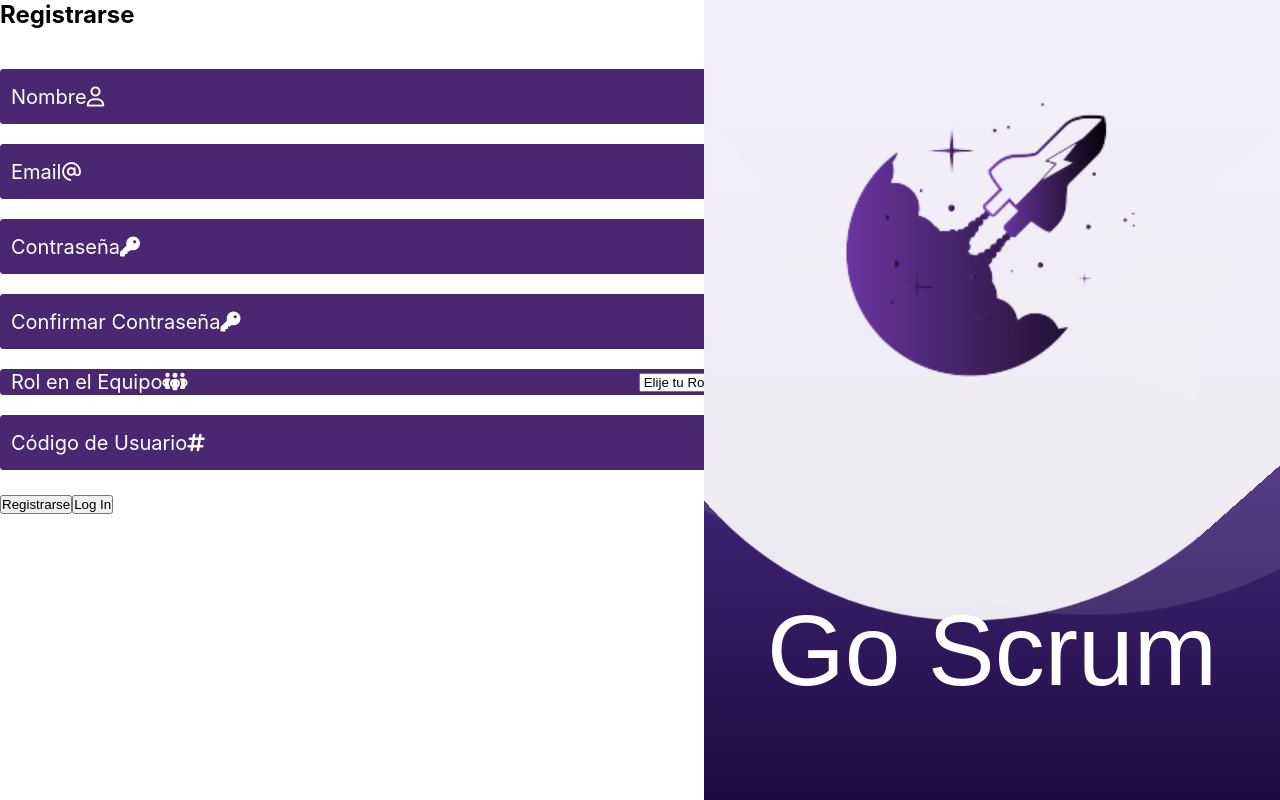
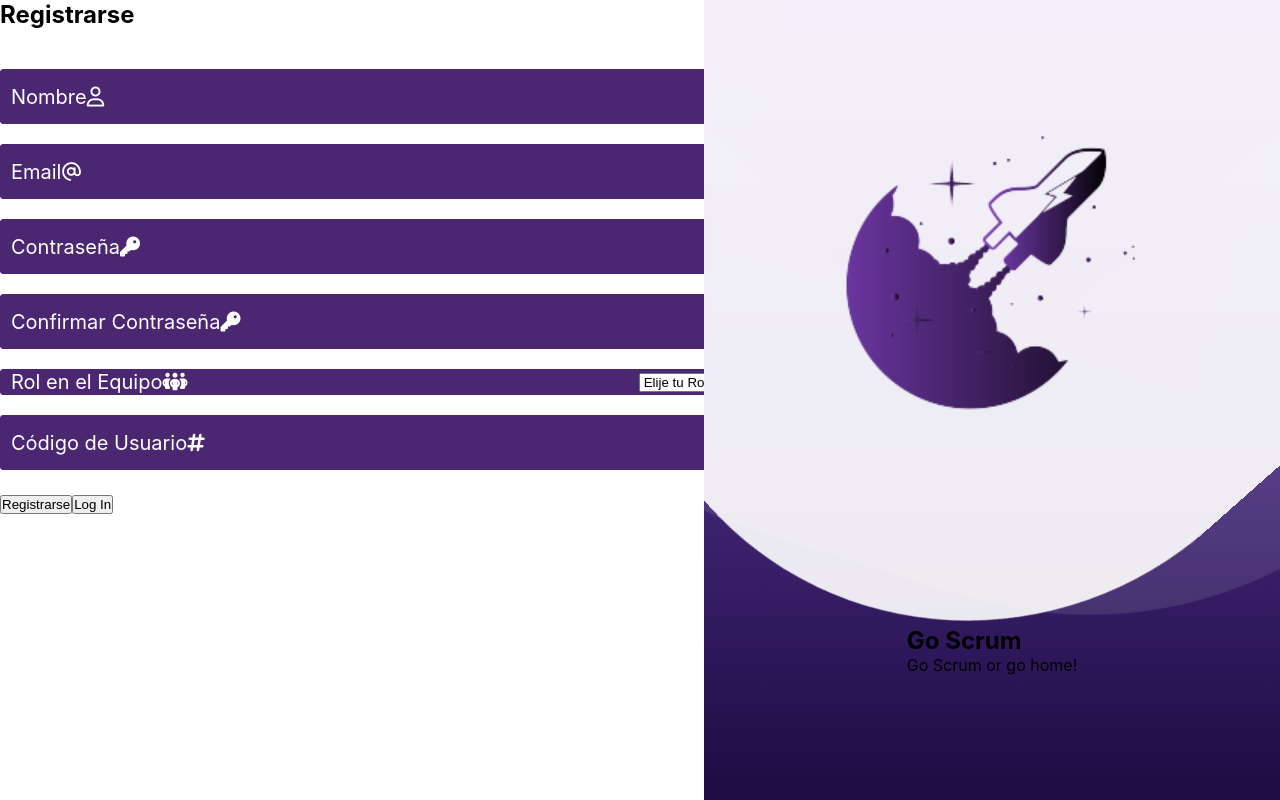
Before and after one commit to DeboraBucci/go-scrum, a React (Create React App) app: page /register in a window 1280 px wide. Built offline with nearby package versions, Linux system fonts and the light colour scheme; a web font is replaced by a local one.

Commit message:
add a slogan inside the 'Hero' component

```diff
--- a/src/components/UI/Hero.js
+++ b/src/components/UI/Hero.js
@@ -6,7 +6,10 @@ const Hero = () => {
     <div className="hero">
       <div className="hero__brand">
         <img src={Logo} alt="logo" className="hero__img" />
-        <h1 className="heading--primary">Go Scrum</h1>
+        <div className="hero__text">
+          <h1 className="heading-primary">Go Scrum</h1>
+          <p>Go Scrum or go home!</p>
+        </div>
       </div>
 
       {/* WAVES ANIMATION */}
```
